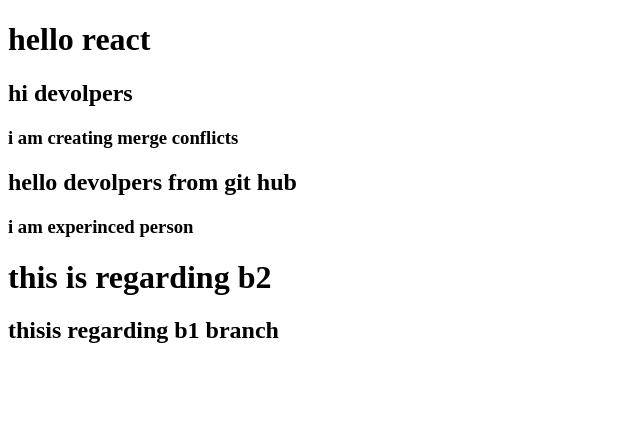
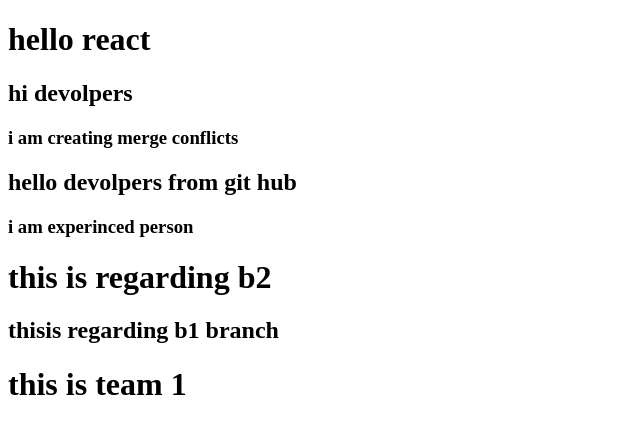
Before and after one commit to smilysrinidhi22/git-merge, a plain HTML site: page index.html in a window 1280 px wide. Shown: the whole page, without its empty margins (0-640 px from the left). Drawn offline with Linux system fonts and the light colour scheme.

Commit message:
added a new line

```diff
--- a/index.html
+++ b/index.html
@@ -13,6 +13,7 @@
     <h3>i am experinced person</h3>
     <h1>this is regarding b2</h1>
     <h2>thisis regarding b1 branch</h2>
+    <h1>this is team 1</h1>
 
 </body>
 </html>
```
